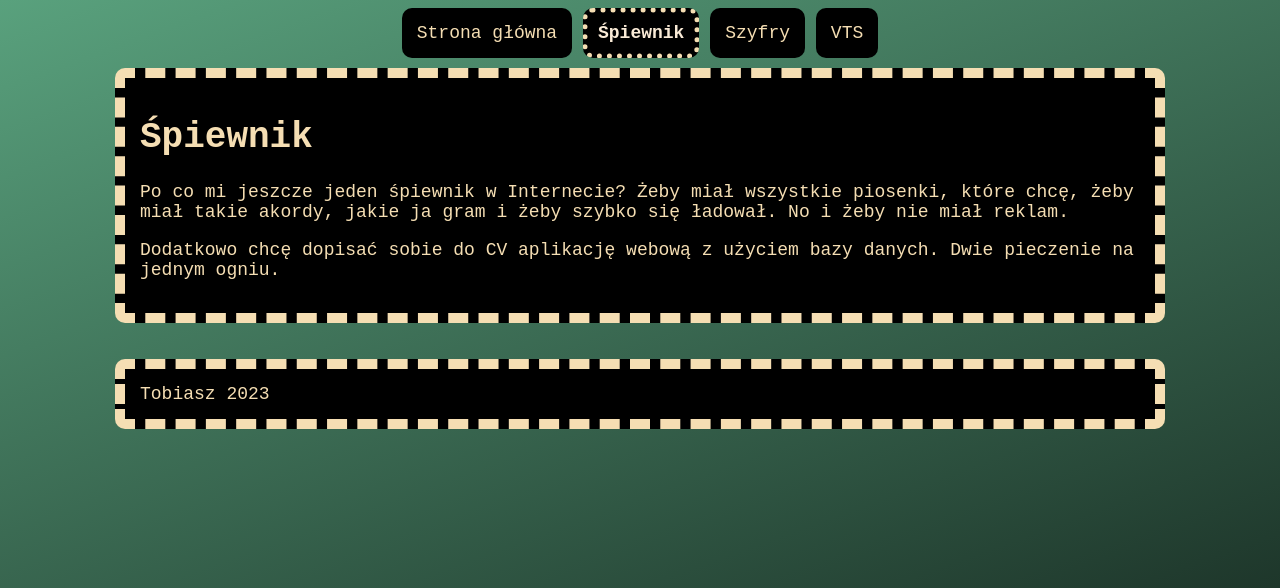
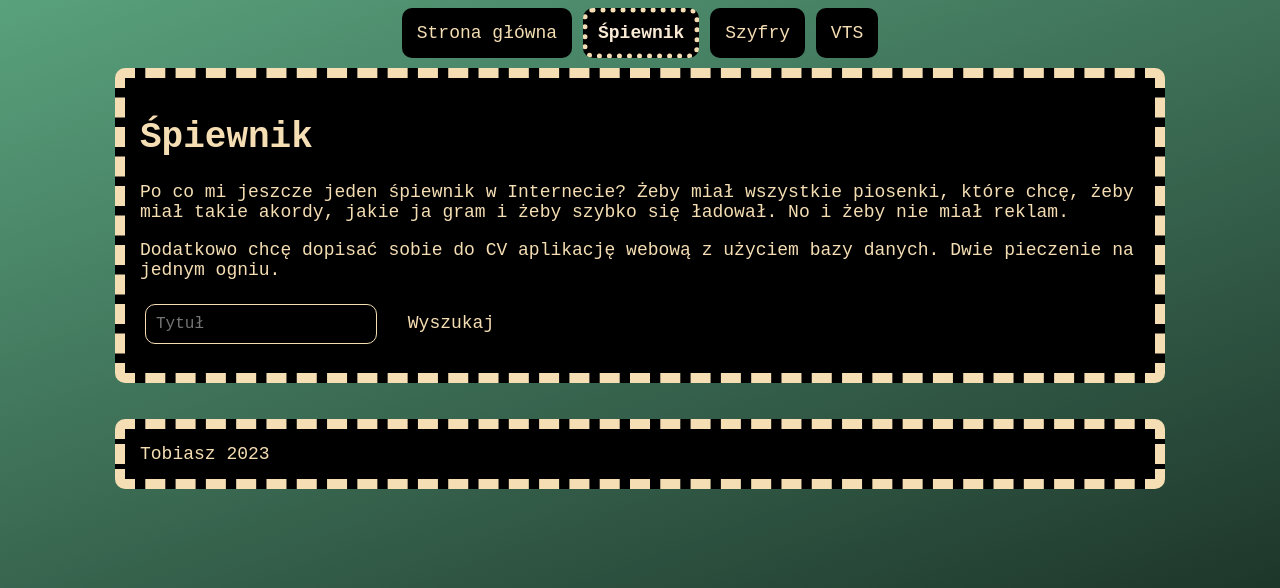
Before and after one commit to UgaBuga1655/strona, a Flask app: page /spiewnik/ in a window 1280 px wide. Shown: the top 588 px of the page. Run offline with Flask 2, Linux system fonts and the light colour scheme.

Commit message:
spiewnik podejscie 2

```diff
--- a/static/css/main.css
+++ b/static/css/main.css
@@ -41,6 +41,29 @@
     margin-bottom: 10px;
 }
 
+input {
+    font-family: 'Courier New', Courier, monospace;
+    font-size: medium;
+    color: wheat;
+    text-decoration: none;
+    /* display: block; */
+    background-color: black;
+    border-radius: 10px;
+    transition: all 0.1s ease-in;
+    padding: 10px;
+    margin: 5px;
+    border: 1px;
+    border-style: solid;
+}
+
+a {
+    text-decoration: none;
+    color: goldenrod;
+}
+
+a:hover {
+    color: wheat;
+}
 
 div.wrapper {
     padding: 15px;
--- a/templates/spiewnik.html
+++ b/templates/spiewnik.html
@@ -8,4 +8,13 @@
 <p>Po co mi jeszcze jeden śpiewnik w Internecie? Żeby miał wszystkie piosenki, które chcę, żeby miał takie akordy, jakie ja gram i żeby szybko się ładował. No i żeby nie miał reklam.</p>
 <p>Dodatkowo chcę dopisać sobie do CV aplikację webową z użyciem bazy danych. Dwie pieczenie na jednym ogniu.</p>
 
+<input type="text" onchange="searchSong(this.value)" placeholder="Tytuł">
+<a id="submit" href="#" class="button">Wyszukaj</a>
+
+
 {% endblock %}
+
+
+{% block javascript %}
+<script src="/static/scripts/spiewnik.js"></script>
+{% endblock %}
```
